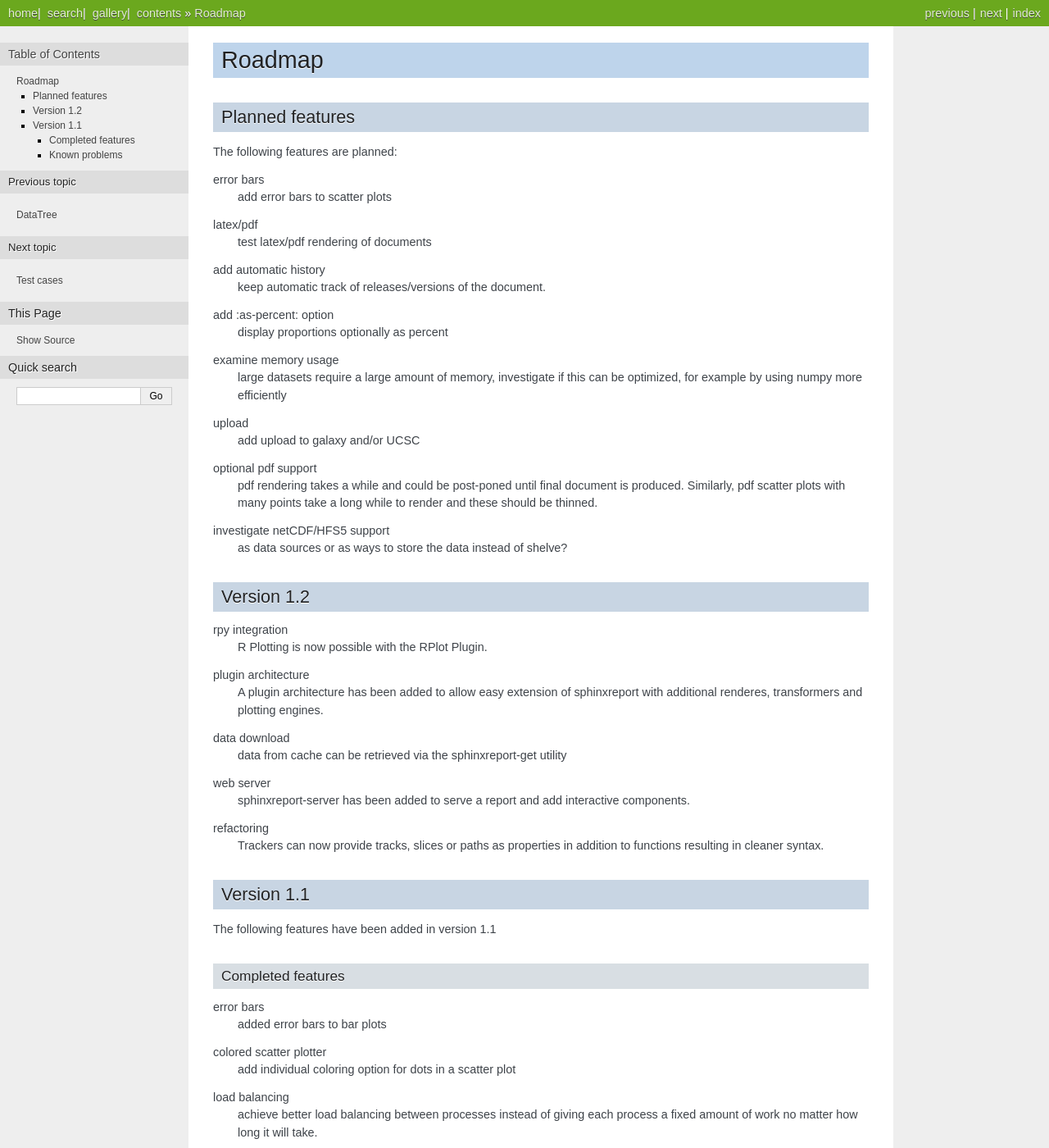
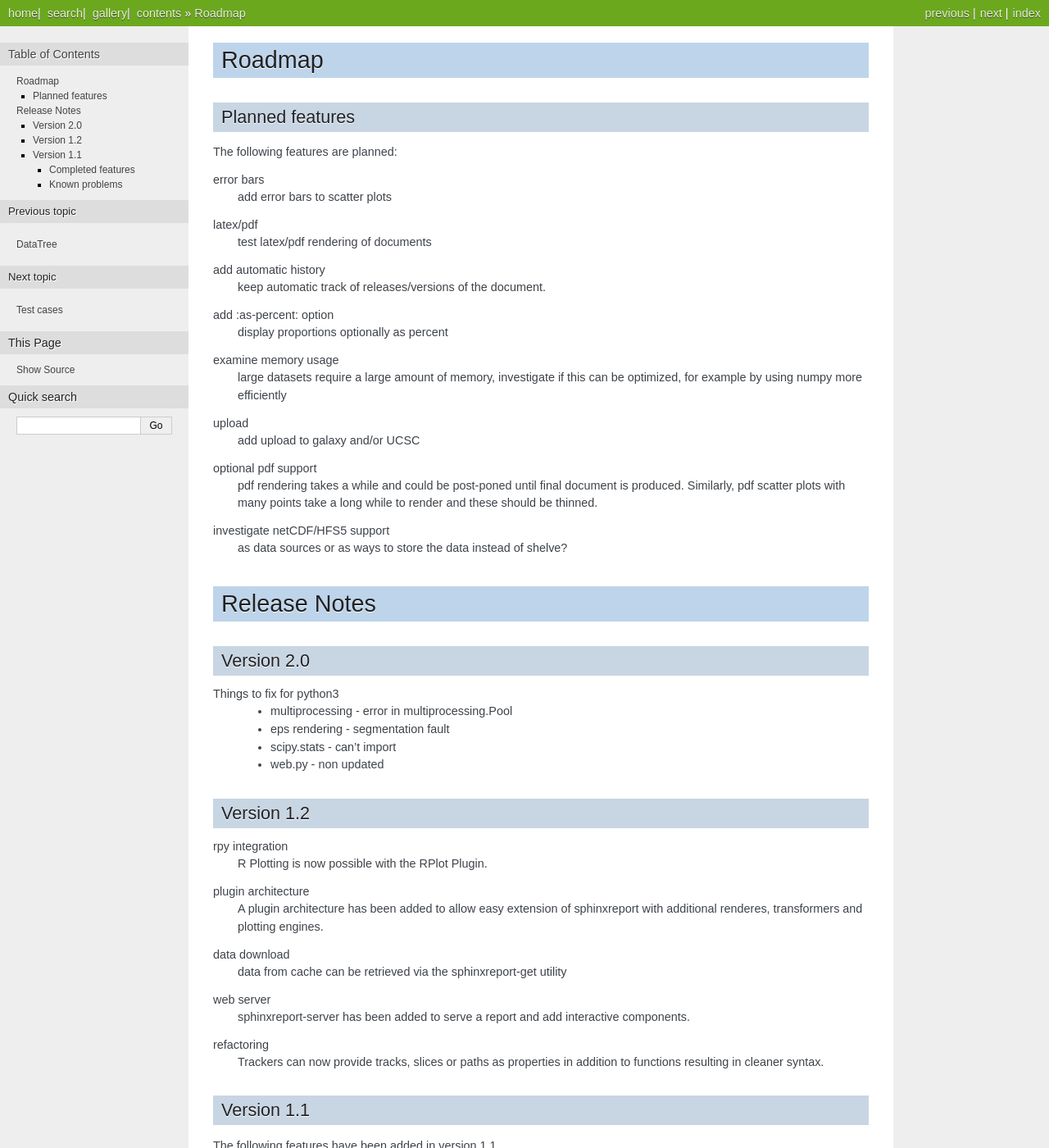
Before and after one commit to AndreasHeger/CGATReport, a Sphinx documentation site: the page built from doc/Roadmap.rst, in a window 1280 px wide and 1400 px high. Shown: the whole window at 82% size. Built offline with Sphinx 7.4.7, drawn with Linux system fonts in a browser that asks for light colours; formulas are drawn with MathJax 3; pages that are not in the unit, such as notebooks, are missing from menus.

Commit message:
2to3 - part 5

```diff
--- a/doc/Roadmap.rst
+++ b/doc/Roadmap.rst
@@ -38,6 +38,19 @@ optional pdf support
 
 investigate netCDF/HFS5 support
    as data sources or as ways to store the data instead of shelve?
+
+=============
+Release Notes
+=============
+
+Version 2.0
+===========
+
+Things to fix for python3
+   * multiprocessing - error in multiprocessing.Pool
+   * eps rendering - segmentation fault
+   * scipy.stats - can't import
+   * web.py - non updated
 
 Version 1.2
 ===========
--- a/doc/conf.py
+++ b/doc/conf.py
@@ -40,7 +40,7 @@ sphinxreport_show_warnings = True
 # static images to create for each plot
 # a tuple of (id, format, dpi).
 sphinxreport_images=( ( "hires", "hires.png", 200),
-                      ( "eps", "eps", 50 ),
+                      # ( "eps", "eps", 50 ),
                       ( "svg", "svg", 50 ) )
 
 # -- General configuration -----------------------------------------------------
--- a/doc/trackers/Trackers.py
+++ b/doc/trackers/Trackers.py
@@ -244,8 +244,8 @@ class MatrixTracker( Tracker ):
 
         matrix.shape = (2,5)
 
-        r = { 'rows' : map(str, range( 0, 2 ) ),
-              'columns' : map(str, range( 0, 5 ) ),
+        r = { 'rows' : list(map(str, range( 0, 2 ) )),
+              'columns' : list(map(str, range( 0, 5 ) )),
               'matrix' : matrix  }
 
         return r
```
Also changed, not shown: 5 other files.
